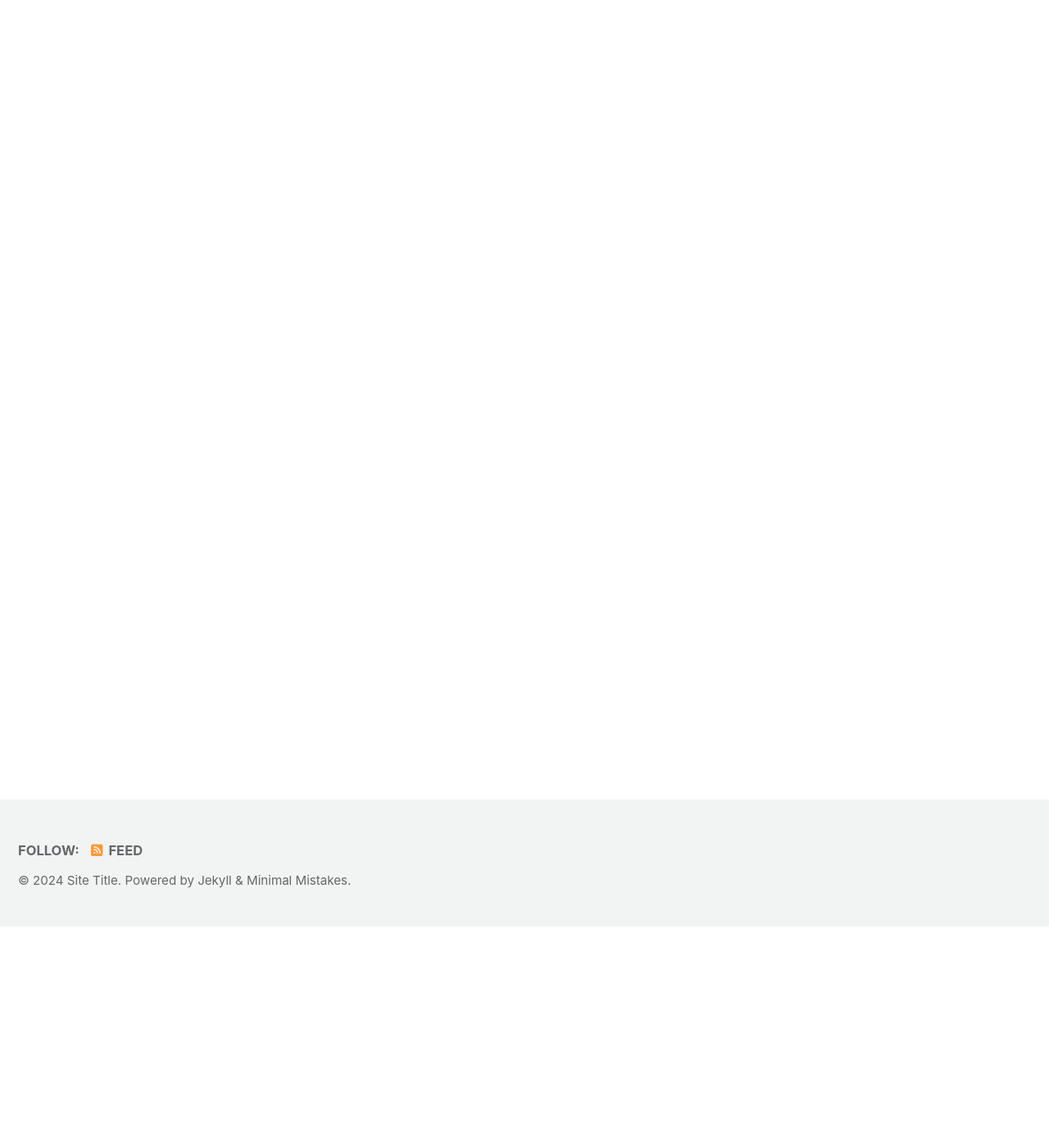
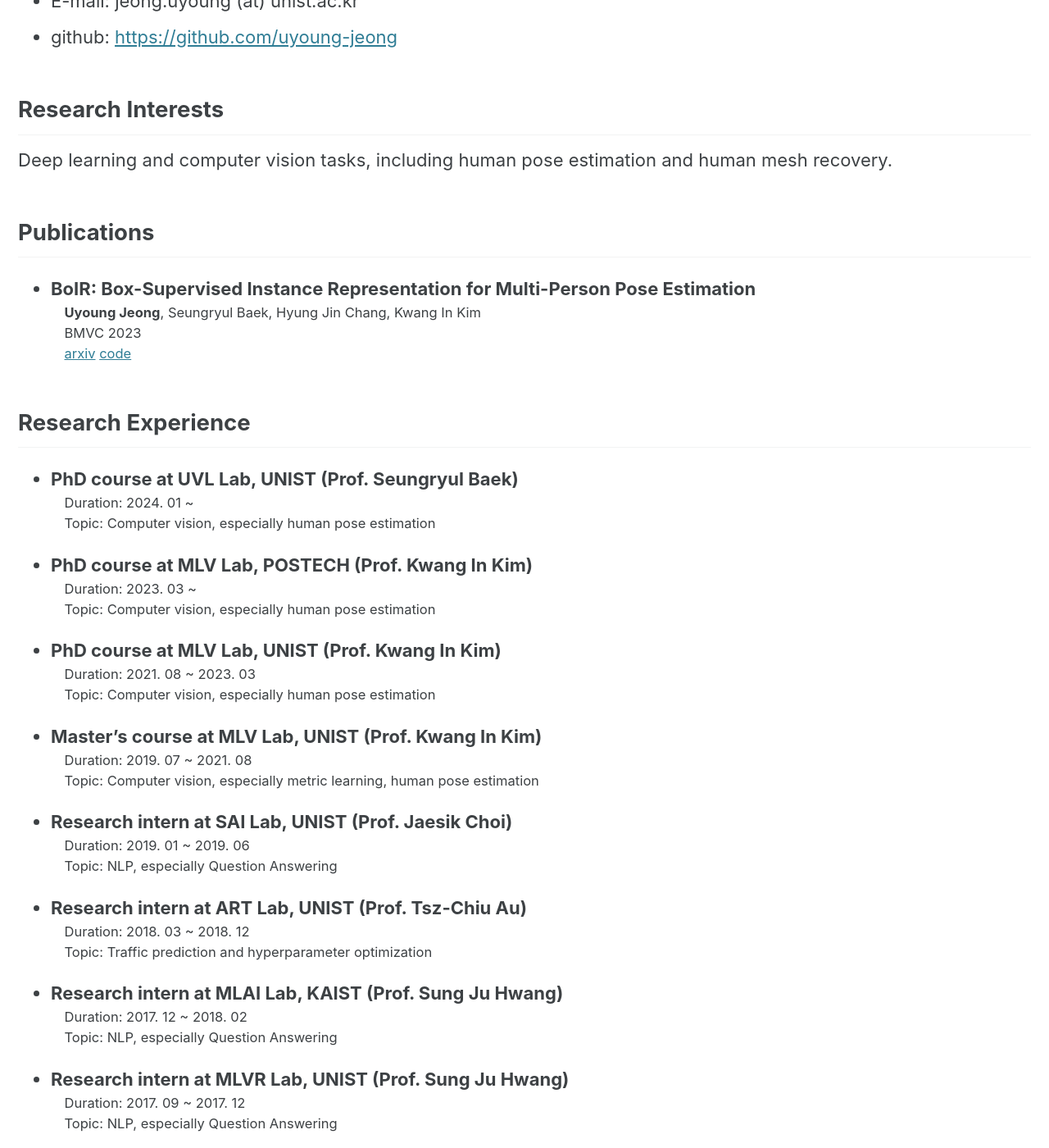
Before and after one commit to uyoung-jeong/uyoung-jeong.github.io, a Jekyll site: the page built from _pages/home.md, in a window 1280 px wide and 1400 px high, scrolled down 270 px. Shown: the whole window at 82% size. Built offline with Jekyll 4.4.1, drawn with Linux system fonts in a browser that asks for light colours; cached includes are drawn as plain includes; the list of posts is cut into pages by our own code; some of the changed text lies outside the part shown.

```diff
--- a/Gemfile
+++ b/Gemfile
@@ -2,3 +2,5 @@ source "https://rubygems.org"
 
 gem "github-pages", group: :jekyll_plugins
 gem "jekyll-include-cache", group: :jekyll_plugins
+
+gem "webrick", "~> 1.8"
--- a/_config.yml
+++ b/_config.yml
@@ -16,7 +16,7 @@ minimal_mistakes_skin    : "default" # "air", "aqua", "contrast", "dark", "dirt"
 
 # Site Settings
 locale                   : "en-US"
-title                    : "Site Title"
+title                    : "Uyoung Jeong's Homepage"
 title_separator          : "-"
 subtitle                 : # site tagline that appears below site title in masthead
 name                     : "Uyoung Jeong"
@@ -120,7 +120,7 @@ author:
   links:
     - label: "Email"
       icon: "fas fa-fw fa-envelope-square"
-      # url: "mailto:your.name@email.com"
+      url: "jeong.uyoung@unist.ac.kr"
     - label: "Website"
       icon: "fas fa-fw fa-link"
       # url: "https://your-website.com"
@@ -132,7 +132,7 @@ author:
       # url: "https://facebook.com/"
     - label: "GitHub"
       icon: "fab fa-fw fa-github"
-      # url: "https://github.com/"
+      url: "https://github.com/uyoung-jeong"
     - label: "Instagram"
       icon: "fab fa-fw fa-instagram"
       # url: "https://instagram.com/"
@@ -322,3 +322,5 @@ defaults:
       comments: # true
       share: true
       related: true
+      sidebar:
+        nav: "sidebar-category"
--- a/_layouts/default.html
+++ b/_layouts/default.html
@@ -1,4 +1,5 @@
 ---
+classes: wide
 ---
 
 <!doctype html>
--- /dev/null
+++ b/_pages/home.md
@@ -0,0 +1,56 @@
+---
+layout: splash
+permalink: /
+title: "Uyoung Jeong (정우영)"
+hidden: true
+last_modified_at: 2024-07-03T09:56:00+09:00
+excerpt: >
+  PhD student at Artificial Intelligence Graduate School, UNIST, South Korea.
+sidebar:
+    nav: "sidebar-category"
+---
+
+# Uyoung Jeong (정우영)
+
+## Contact
+- E-mail: jeong.uyoung (at) unist.ac.kr
+- github: <https://github.com/uyoung-jeong>
+
+## Research Interests
+Deep learning and computer vision tasks, including human pose estimation and human mesh recovery.
+
+## Publications
+- BoIR: Box-Supervised Instance Representation for Multi-Person Pose Estimation
+  : **Uyoung Jeong**, Seungryul Baek, Hyung Jin Chang, Kwang In Kim
+  : BMVC 2023
+  : [arxiv](https://arxiv.org/abs/2309.14072) [code](https://github.com/uyoung-jeong/BoIR)
+
+## Research Experience
+- PhD course at UVL Lab, UNIST (Prof. Seungryul Baek)
+  : Duration: 2024. 01 ~
+  : Topic: Computer vision, especially human pose estimation
+- PhD course at MLV Lab, POSTECH (Prof. Kwang In Kim)
+  : Duration: 2023. 03 ~
+  : Topic: Computer vision, especially human pose estimation
+- PhD course at MLV Lab, UNIST (Prof. Kwang In Kim)
+  : Duration: 2021. 08 ~ 2023. 03
+  : Topic: Computer vision, especially human pose estimation
+- Master's course at MLV Lab, UNIST (Prof. Kwang In Kim)
+  : Duration: 2019. 07 ~ 2021. 08
+  : Topic: Computer vision, especially metric learning, human pose estimation
+- Research intern at SAI Lab, UNIST (Prof. Jaesik Choi)
+  : Duration: 2019. 01 ~ 2019. 06
+  : Topic: NLP, especially Question Answering
+- Research intern at ART Lab, UNIST (Prof. Tsz-Chiu Au)
+  : Duration: 2018. 03 ~ 2018. 12
+  : Topic: Traffic prediction and hyperparameter optimization
+- Research intern at MLAI Lab, KAIST (Prof. Sung Ju Hwang)
+  : Duration: 2017. 12 ~ 2018. 02
+  : Topic: NLP, especially Question Answering
+- Research intern at MLVR Lab, UNIST (Prof. Sung Ju Hwang)
+  : Duration: 2017. 09 ~ 2017. 12
+  : Topic: NLP, especially Question Answering
+
+## Education
+- M.S. in Computer Science and Engineering, UNIST, South Korea(2021. 08)
+- B.S. in Computer Science and Engineering, UNIST, South Korea(2019. 08)
--- a/index.html
+++ /dev/null
@@ -1,4 +0,0 @@
----
-layout: home
-author_profile: true
----
```
Also changed, not shown: _data/navigation.yml (+8 -2 lines), _pages/blog-bugs.md (added, +12 -0 lines), _pages/blog.md (added, +11 -0 lines), _posts/bugs/2024-07-03-acs_disabler.md (added, +105 -0 lines).
